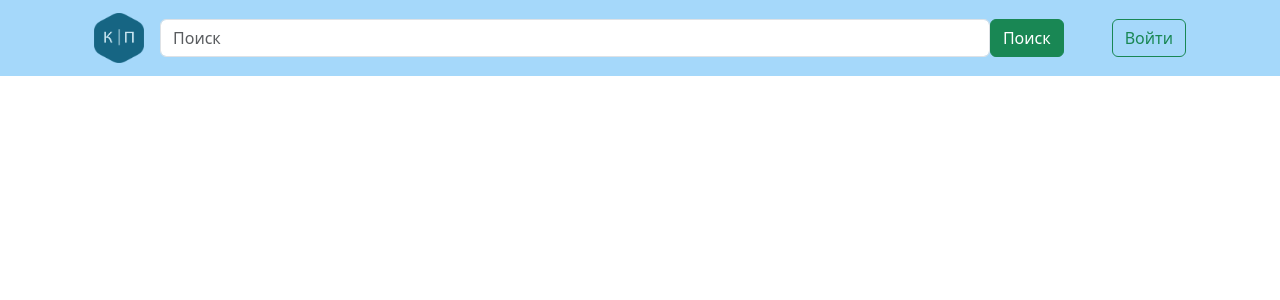
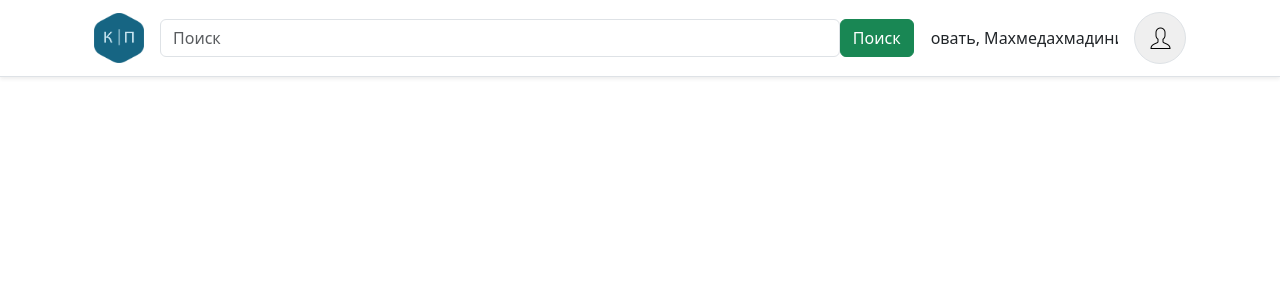
Before and after one commit to feezeee/Trading-Platform.Frontend, a React (Create React App) app: page / in a window 1280 px wide. Shown: the top 300 px of the page. Built offline with nearby package versions, Linux system fonts and the light colour scheme.

Commit message:
Some fixes connected with nav bar

```diff
--- a/src/App.tsx
+++ b/src/App.tsx
@@ -10,7 +10,7 @@ import React from 'react';
 const router = createBrowserRouter([
 	{
 	  path: "/",
-	  element: <Navbar />,
+	  element: <Navbar userFirstName={"Махмедахмадиниджан"} userProfileUrl={null} />,
 	},
   ]);
 
--- a/src/components/smart/Navigation.tsx
+++ b/src/components/smart/Navigation.tsx
@@ -1,9 +1,16 @@
-import React from "react";
+import React, { useState } from "react";
+
 import logo from "../../images/logo.png";
+import profileIcon from "../../images/profile-icon.png";
 
-function Navbar() {
+interface IProps {
+  userFirstName: string | null;
+  userProfileUrl: string | null;
+}
+
+const Navbar: React.FC<IProps> = ({ userFirstName, userProfileUrl }) => {
   return (
-    <div style={{ backgroundColor : "#a5d8fa" }}>
+    <div className="border-bottom shadow-sm">
       <div className="container">
         <nav className="navbar navbar-expand">
           <div className="container-fluid justify-content-start">
@@ -28,88 +35,34 @@ function Navbar() {
                 Поиск
               </button>
             </form>
-            <div className="d-flex ms-5">
-              <button className="btn btn-outline-success" type="submit">
-                Войти
-              </button>
-            </div>
+
+            {userFirstName == null ? (
+              <div className="d-flex ms-5">
+                <div className="d-flex btn">
+                  <img src={profileIcon} alt="" width="25" height="25" />
+                  <p className="m-0 ms-3">Войти</p>
+                </div>
+              </div>
+            ) : (
+              <div className="w-25 ms-3 marquee">
+                <span>{"Добро пожаловать, " + userFirstName + "!"}</span>
+              </div>
+            )}
+            <button className="rounded-circle border text-center ms-3 p-0">
+              <div className="d-flex align-items-center justify-content-center" style={{ width: 50, height: 50 }}>
+                  <img
+                  width={25}
+                  height={25}
+                  src={userProfileUrl ?? profileIcon}
+                  alt=""
+                />
+              </div>
+            </button>
           </div>
         </nav>
       </div>
     </div>
-
-    // <div className="">
-    //   <div className="container-xxl text-center">
-    //     <div className="row w-100">
-    //       <div className="col-md-auto">
-    //         <a href="/">
-    //           <img src={logo} alt="Куплю | Продам" width="50" height="50" />
-    //         </a>
-    //       </div>
-    //       <div className="col">
-    // <form className="d-flex" role="search">
-    //   <input
-    //     className="form-control me-2"
-    //     type="search"
-    //     placeholder="Поиск"
-    //     aria-label="Поиск"
-    //   />
-    //   <button className="btn btn-outline-success" type="submit">
-    //     Поиск
-    //   </button>
-    // </form>
-    //       </div>
-    //     </div>
-    //     {/* <a className="navbar-brand" href="#">
-    //       <img src={logo} alt="Куплю | Продам" width="50" height="50" />
-    //     </a>
-    //     <form className="d-flex" role="search">
-    //       <input
-    //         className="form-control me-2"
-    //         type="search"
-    //         placeholder="Поиск"
-    //         aria-label="Поиск"
-    //       />
-    //       <button className="btn btn-outline-success" type="submit">
-    //         Поиск
-    //       </button>
-    //     </form> */}
-    //     {/* <button
-    //       className="navbar-toggler"
-    //       type="button"
-    //       data-bs-toggle="collapse"
-    //       data-bs-target="#navbarNav"
-    //       aria-controls="navbarNav"
-    //       aria-expanded="false"
-    //       aria-label="Toggle navigation"
-    //     >
-    //       <span className="navbar-toggler-icon"></span>
-    //     </button> */}
-    //     {/* <div className="collapse navbar-collapse" id="navbarNav">
-    //       <ul className="navbar-nav">
-    //         <li className="nav-item">
-    //           <a className="nav-link active" aria-current="page" href="#">
-    //             Home
-    //           </a>
-    //         </li>
-    //         <li className="nav-item">
-    //           <a className="nav-link" href="#">
-    //             Features
-    //           </a>
-    //         </li>
-    //         <li className="nav-item">
-    //           <a className="nav-link" href="#">
-    //             Pricing
-    //           </a>
-    //         </li>
-    //         <li className="nav-item">
-    //           <a className="nav-link disabled">Disabled</a>
-    //         </li>
-    //       </ul>
-    //     </div> */}
-    //   </div>
-    // </div>
   );
-}
+};
 
 export default Navbar;
--- a/src/index.css
+++ b/src/index.css
@@ -1,13 +1,60 @@
 body {
   margin: 0;
-  font-family: -apple-system, BlinkMacSystemFont, 'Segoe UI', 'Roboto', 'Oxygen',
-    'Ubuntu', 'Cantarell', 'Fira Sans', 'Droid Sans', 'Helvetica Neue',
+  font-family: -apple-system, BlinkMacSystemFont, "Segoe UI", "Roboto", "Oxygen",
+    "Ubuntu", "Cantarell", "Fira Sans", "Droid Sans", "Helvetica Neue",
     sans-serif;
   -webkit-font-smoothing: antialiased;
   -moz-osx-font-smoothing: grayscale;
 }
 
 code {
-  font-family: source-code-pro, Menlo, Monaco, Consolas, 'Courier New',
+  font-family: source-code-pro, Menlo, Monaco, Consolas, "Courier New",
     monospace;
 }
+
+@-webkit-keyframes scroll {
+  0% {
+    -webkit-transform: translate(0, 0);
+
+    transform: translate(0, 0);
+  }
+  100% {
+    -webkit-transform: translate(-100%, 0);
+
+    transform: translate(-100%, 0);
+  }
+}
+
+@keyframes scroll {
+  0% {
+    transform: translate(0, 0);
+  }
+
+  100% {
+    transform: translate(-100%, 0);
+  }
+}
+
+.marquee {
+  max-width: 100%;
+
+  white-space: nowrap;
+
+  overflow: hidden;
+}
+
+.marquee * {
+  display: inline-block;
+
+  padding-left: 100%;
+
+  -webkit-animation: scroll 10s infinite linear;
+
+  animation: scroll 10s infinite linear;
+}
+
+.marquee *:hover {
+  -webkit-animation-play-state: paused;
+
+  animation-play-state: paused;
+}
```
Also changed, not shown: src/images/profile-icon.png (added).
